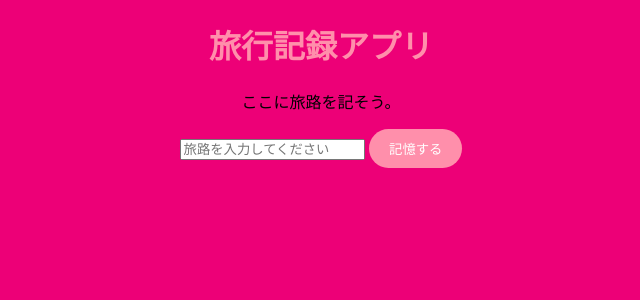
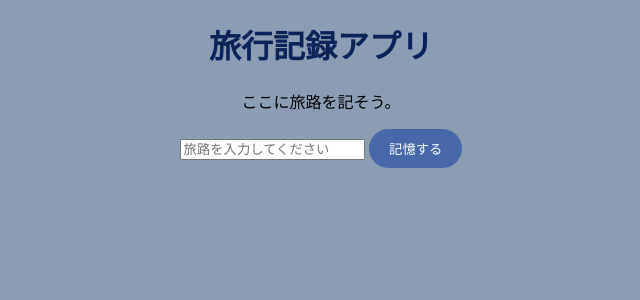
Before and after one commit to mihootsuka0419-kyomti/record-apps, a Python web app: template my_app/templates/index.html in a window 1280 px wide. Shown: the top 300 px of the page, without its empty margins (319-959 px from the left). Run offline with Jinja, Linux system fonts and the light colour scheme; the template is opened without the code that fills it, so the values that code supplies are empty.

Commit message:
css変更

```diff
--- a/my_app/static/style.css
+++ b/my_app/static/style.css
@@ -1,15 +1,15 @@
 body {
-    background-color: #ed0077;
+    background-color: #8c9db3;
     text-align: center;
     font-family: sans-serif;
 }
 
 h1 {
-    color: #ff8fab;
+    color: #0c235a;
 }
 
 button {
-    background-color: #ff8fab;
+    background-color: #4868ab;
     color: white;
     border: none;
     border-radius: 20px;
```
